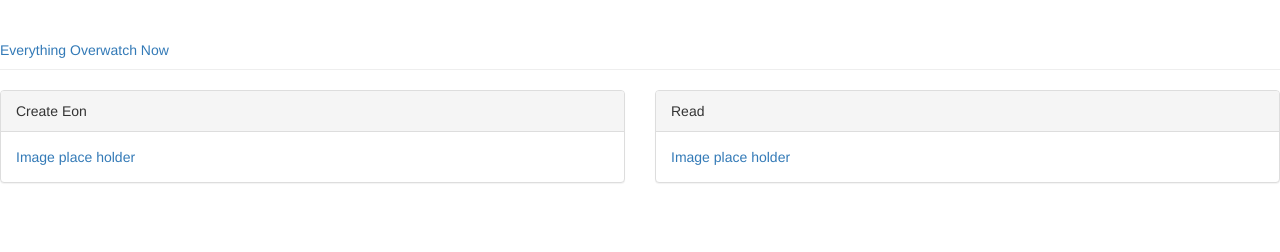
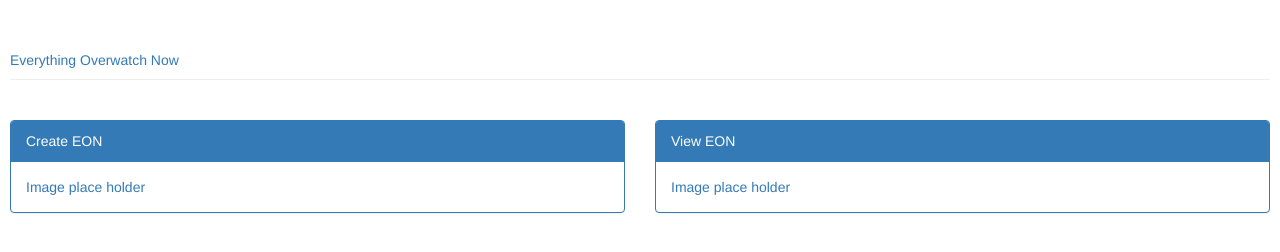
Before and after one commit to castosg/EON, a website: page EON/public/index.html at #/home in a window 1280 px wide. Drawn offline with nearby package versions, Linux system fonts and the light colour scheme; some packages are replaced by stand-ins of ours.

Commit message:
Tweaked some stylings and added app.css and its dependency

```diff
--- /dev/null
+++ b/EON/public/app.css
@@ -0,0 +1,3 @@
+.row {
+  padding : 10px;
+}
--- a/EON/public/index.html
+++ b/EON/public/index.html
@@ -4,6 +4,7 @@
 
   <head>
     <!--External Dependencies -->
+    <link rel="stylesheet" type="text/css" href="app.css"/>
     <link rel="stylesheet" href="https://maxcdn.bootstrapcdn.com/bootstrap/3.3.7/css/bootstrap.min.css" />
     <scriptsrc="https://code.jquery.com/jquery-2.2.4.js" integrity="sha256-iT6Q9iMJYuQiMWNd9lDyBUStIq/8PuOW33aOqmvFpqI=" crossorigin="anonymous"></script>
     <script src="https://maxcdn.bootstrapcdn.com/bootstrap/3.3.7/js/bootstrap.min.js"></script>
--- a/EON/public/views/HomeView/HomeView.html
+++ b/EON/public/views/HomeView/HomeView.html
@@ -1,15 +1,15 @@
 <div>
     <div class="row">
       <div class="col-sm-6">
-        <div class="panel panel-default">
-          <div class="panel-heading">Create Eon</div>
+        <div class="panel panel-primary">
+          <div class="panel-heading">Create EON</div>
           <div class="panel-body" class="thumbnail"><a href="#/eonEdit">Image place holder<img></img></a></div>
         </div>
       </div>
 
       <div class="col-sm-6">
-        <div class="panel panel-default">
-          <div class="panel-heading">Read</div>
+        <div class="panel panel-primary">
+          <div class="panel-heading">View EON</div>
           <div class="panel-body"  class="thumbnail"><a href="#/eonRead">Image place holder<img></img></a></div>
         </div>
       </div>
```
